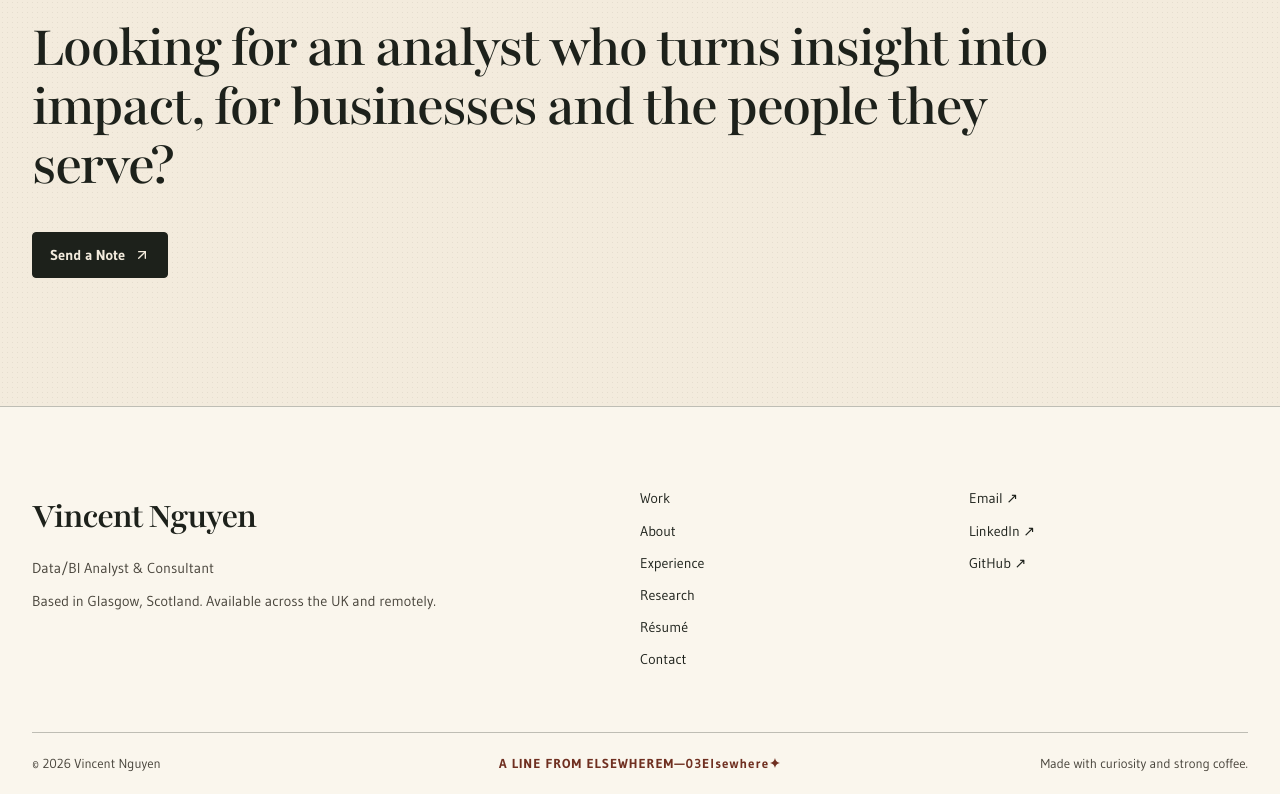
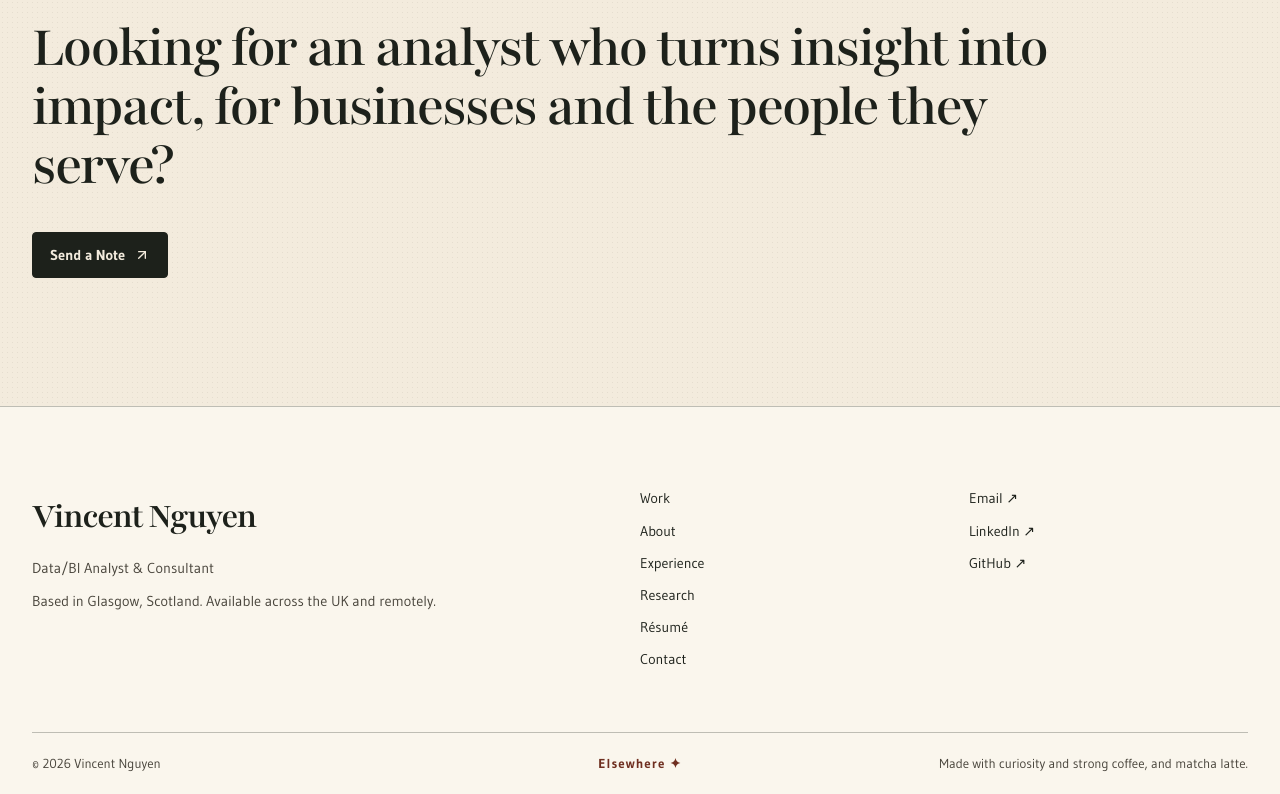
Before and after one commit to vincentnguyencreative06-stack/vincentnguyencreative06-stack.github.io, a Next.js app: page / in a window 1280 px wide. Shown: the part 3985-4779 px from the top of the page. Built offline with nearby package versions, Linux system fonts and the light colour scheme.

Commit message:
Refactor SiteFooter by removing Elsewhere envelope
Removed the Elsewhere envelope section and updated the footer text.

```diff
--- a/components/SiteFooter.tsx
+++ b/components/SiteFooter.tsx
@@ -1,5 +1,4 @@
 import Link from "next/link";
-import Image from "next/image";
 
 export function SiteFooter() {
   return (
@@ -19,48 +18,10 @@ export function SiteFooter() {
           <a href="https://github.com/Vincentnguyencreative06-stack" target="_blank" rel="noreferrer">GitHub ↗</a>
         </div>
       </div>
-
       <div className="shell footer-bottom">
         <span>© 2026 Vincent Nguyen</span>
-
-        <div className="elsewhere-envelope">
-          <Link
-            className="elsewhere elsewhere-envelope-trigger"
-            href="/marginalia"
-            aria-label="Enter Marginalia"
-          >
-            <span className="elsewhere-envelope-caption" aria-hidden="true">
-              A LINE FROM ELSEWHERE
-            </span>
-
-            <span className="elsewhere-envelope-stage" aria-hidden="true">
-              <span className="elsewhere-envelope-scene">
-                <span className="elsewhere-envelope-back" />
-
-                <span className="elsewhere-envelope-letter">
-                  <Image
-                    className="elsewhere-envelope-photo"
-                    src="/assets/images/poetry-page.webp"
-                    alt=""
-                    fill
-                    sizes="150px"
-                  />
-                  <span className="elsewhere-envelope-photo-shade" />
-                  <span className="elsewhere-envelope-index">M—03</span>
-                </span>
-
-                <span className="elsewhere-envelope-flap" />
-                <span className="elsewhere-envelope-front" />
-                <span className="elsewhere-envelope-tear-strip" />
-              </span>
-
-              <span className="elsewhere-envelope-label">Elsewhere</span>
-              <span className="elsewhere-envelope-star">✦</span>
-            </span>
-          </Link>
-        </div>
-
-        <span>Made with curiosity and strong coffee.</span>
+        <Link className="elsewhere" href="/marginalia">Elsewhere ✦</Link>
+        <span>Made with curiosity and strong coffee, and matcha latte.</span>
       </div>
     </footer>
   );
```
